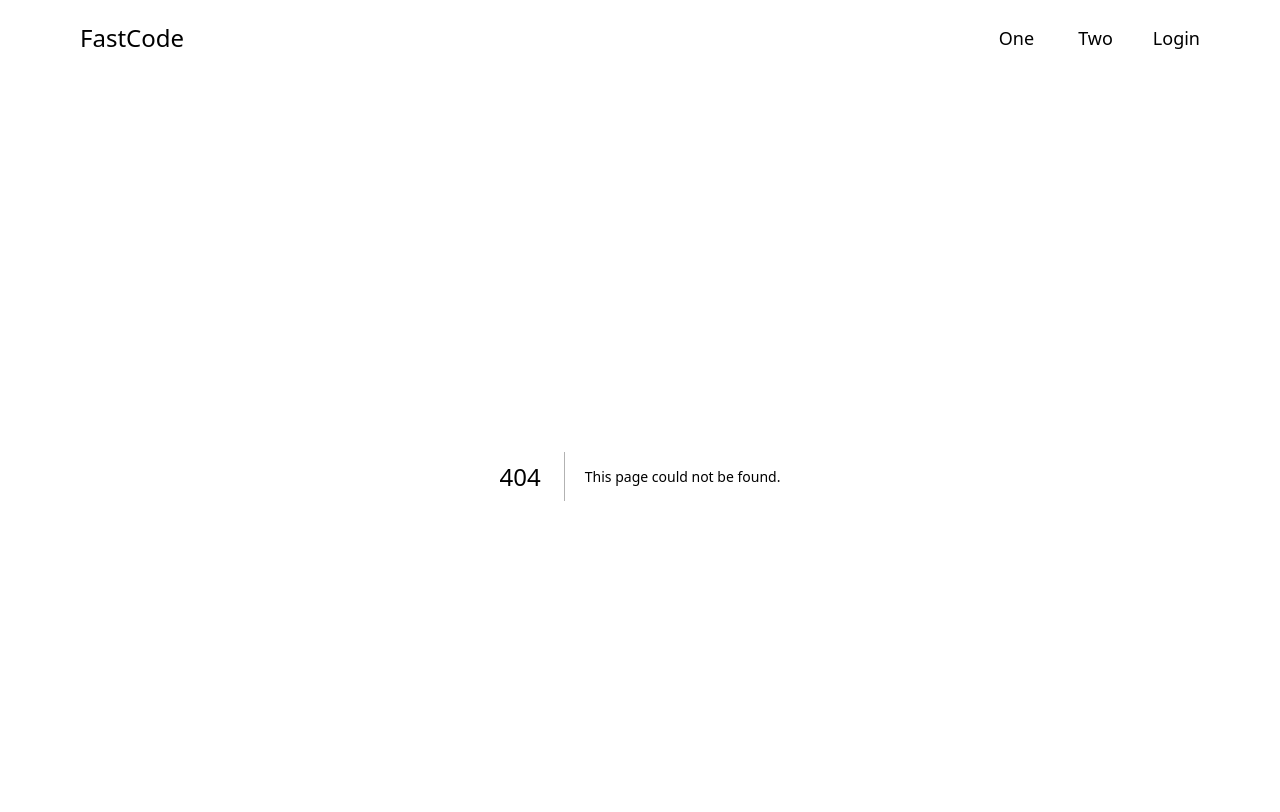
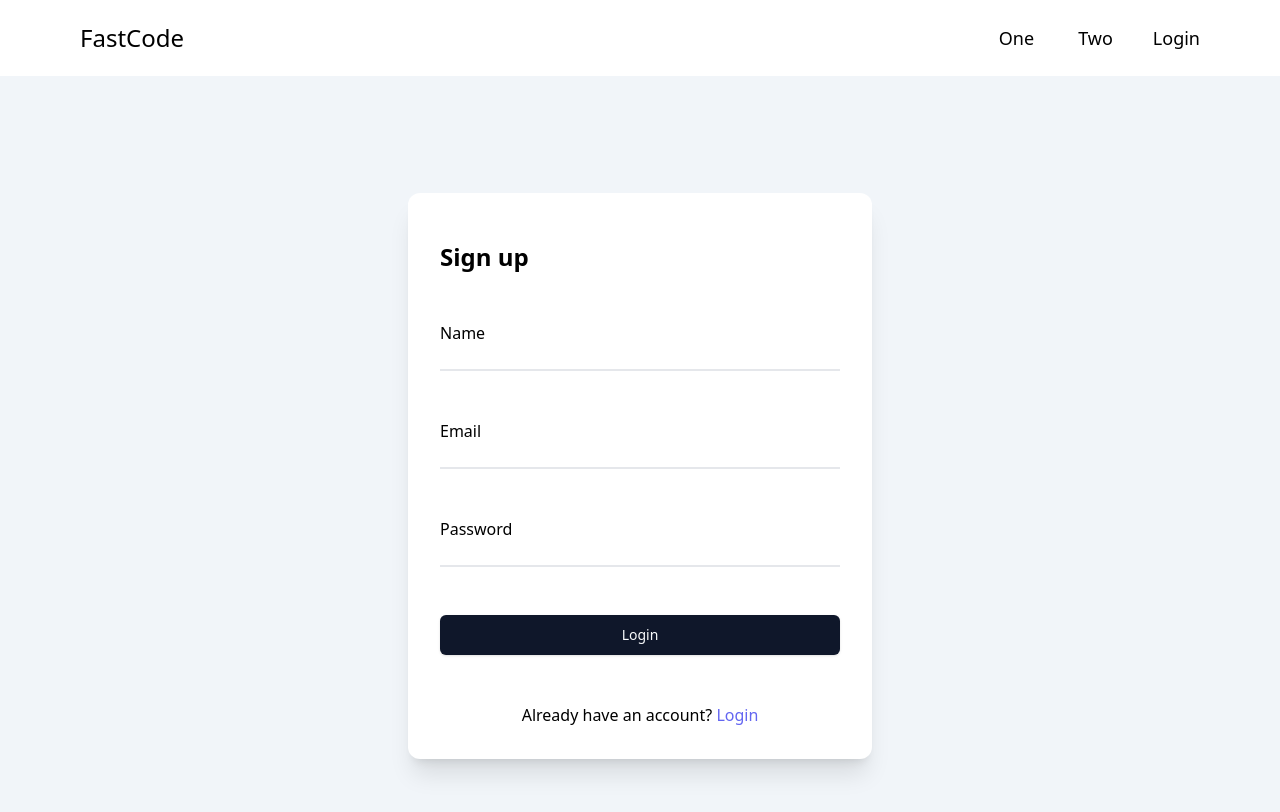
Before and after one commit to saurabhje/FastCode, a Next.js app in the folder Client/: page /register in a window 1280 px wide. Before the commit this address had no page. Shown: the top 812 px of the page. Built offline with nearby package versions, Linux system fonts and the light colour scheme.

Commit message:
Add: login/sign-up forms navbar

```diff
--- /dev/null
+++ b/Client/app/login/loginForm.tsx
@@ -0,0 +1,31 @@
+import { Button } from "@/components/ui/button"
+
+export default function Login(){
+    return(
+        <form className="space-y-12 w-full sm:w-[400px]">
+            <div className="grid w-full items-center gap-1.5">
+                <label htmlFor="email">Email</label>
+                <input
+                    required
+                    id="email"
+                    type="email"
+                    className="w-full border-b-2 border-blue-gray-200 bg-transparent text-blue-gray-700 outline outline-0 transition-all placeholder-shown:border-blue-gray-200 focus:border-gray-900 focus:outline-0 disabled:border-0 disabled:bg-blue-gray-50 duration-300 ease-in-out"
+                 />
+            </div>
+            <div className="grid w-full items-center gap-1.5">
+                <label htmlFor="password">Password</label>
+                <input
+                    required
+                    id="password"
+                    type="password"
+                    className="w-full border-b-2 border-blue-gray-200 bg-transparent text-blue-gray-700 outline outline-0 transition-all placeholder-shown:border-blue-gray-200 focus:border-gray-900 focus:outline-0 disabled:border-0 disabled:bg-blue-gray-50 duration-300 ease-in-out"
+                 />
+            </div>
+            <div className="w-full">
+                <Button className="w-full" size="lg">
+                    Login
+                </Button>
+            </div>
+        </form>
+    )
+}
--- /dev/null
+++ b/Client/app/login/page.tsx
@@ -0,0 +1,18 @@
+import Login from "./loginForm"
+import Link from "next/link"
+export default function LoginPage() {
+    return (
+      <div className="h-screen w-screen flex justify-center items-center bg-slate-100">
+        <div className="sm:shadow-xl px-8 pb-8 pt-12 sm:bg-white rounded-xl space-y-12">
+          <h1 className="font-semibold text-2xl">Login</h1>
+          <Login />
+          <p className="text-center">
+            Need to create an account?{' '}
+            <Link className="text-indigo-500 hover:underline" href="/register">
+              Create Account
+            </Link>{' '}
+          </p>
+        </div>
+      </div>
+    )
+  }
--- a/Client/app/page.tsx
+++ b/Client/app/page.tsx
@@ -11,12 +11,12 @@
   }
 
   return (
-    <main className="px-4 lg:px-20 flex flex-col items-center">
+    <main className="py-4 px-4 lg:px-20 flex flex-col items-center">
       <button
         onClick={handleMode}
-        className="bg-zinc-800 text-white rounded-md p-1"
+        className="bg-zinc-800 text-white rounded-md py-1 w-20"
         >
-          TextCode
+          {mode ==='text' ? 'code' : 'text'}
       </button>
       {mode == 'text'? <RandPhrase /> : <RandCode /> }
     </main>
--- /dev/null
+++ b/Client/app/register/page.tsx
@@ -0,0 +1,18 @@
+import SignUp from "./sinupForm"
+import Link from "next/link"
+export default function SignUpPage() {
+    return (
+      <div className="h-screen w-screen flex justify-center items-center bg-slate-100">
+        <div className="sm:shadow-xl px-8 pb-8 pt-12 sm:bg-white rounded-xl space-y-12">
+          <h1 className="font-semibold text-2xl">Sign up</h1>
+          <SignUp />
+          <p className="text-center">
+            Already have an account?{' '}
+            <Link className="text-indigo-500 hover:underline" href="/login">
+              Login
+            </Link>{' '}
+          </p>
+        </div>
+      </div>
+    )
+  }
--- /dev/null
+++ b/Client/app/register/sinupForm.tsx
@@ -0,0 +1,39 @@
+import { Button } from "@/components/ui/button"
+export default function SignUp(){
+    return(
+        <form className="space-y-12 w-full sm:w-[400px]">
+            <div className="grid w-full gap-1/5">
+                <label htmlFor="name">Name</label>
+                <input
+                    required
+                    id="text"
+                    type="text"
+                    className="w-full border-b-2 border-blue-gray-200 bg-transparent text-blue-gray-700 outline outline-0 transition-all placeholder-shown:border-blue-gray-200 focus:border-gray-900 focus:outline-0 disabled:border-0 disabled:bg-blue-gray-50 duration-300 ease-in-out"
+                />
+            </div>
+            <div className="grid w-full gap-1/5">
+                <label>Email</label>
+                <input
+                    required
+                    id="email"
+                    type="email"
+                    className="w-full border-b-2 border-blue-gray-200 bg-transparent text-blue-gray-700 outline outline-0 transition-all placeholder-shown:border-blue-gray-200 focus:border-gray-900 focus:outline-0 disabled:border-0 disabled:bg-blue-gray-50 duration-300 ease-in-out"
+                />
+            </div>
+            <div className="grid w-full gap-1/5">
+                <label>Password</label>
+                <input
+                    required
+                    id="password"
+                    type="password"
+                    className="w-full border-b-2 border-blue-gray-200 bg-transparent text-blue-gray-700 outline outline-0 transition-all placeholder-shown:border-blue-gray-200 focus:border-gray-900 focus:outline-0 disabled:border-0 disabled:bg-blue-gray-50 duration-300 ease-in-out"
+                />
+            </div>
+            <div className="w-full">
+                <Button className="w-full" size="lg">
+                    Login
+                </Button>
+            </div>
+        </form>
+    )
+}
--- a/Client/components/navbar.tsx
+++ b/Client/components/navbar.tsx
@@ -7,7 +7,7 @@
             <div className="flex items-center gap-10">
                 <a href="#" className="p-1 text-lg no-underline  hover:text-gray-600 hover:underline hover:decoration-2">One</a>
                 <a href="#" className="text-lg no-underline  hover:text-gray-500">Two</a>
-                <a href="#" className="text-lg no-underline  hover:text-gray-600">Login</a>
+                <a href="/login" className="text-lg no-underline  hover:text-gray-600">Login</a>
             </div>
         </nav>
     )
--- /dev/null
+++ b/Client/components/ui/button.tsx
@@ -0,0 +1,57 @@
+import * as React from "react"
+import { Slot } from "@radix-ui/react-slot"
+import { cva, type VariantProps } from "class-variance-authority"
+
+import { cn } from "@/lib/utils"
+
+const buttonVariants = cva(
+  "inline-flex items-center justify-center whitespace-nowrap rounded-md text-sm font-medium transition-colors focus-visible:outline-none focus-visible:ring-1 focus-visible:ring-ring disabled:pointer-events-none disabled:opacity-50",
+  {
+    variants: {
+      variant: {
+        default:
+          "bg-primary text-primary-foreground shadow hover:bg-primary/90",
+        destructive:
+          "bg-destructive text-destructive-foreground shadow-sm hover:bg-destructive/90",
+        outline:
+          "border border-input bg-background shadow-sm hover:bg-accent hover:text-accent-foreground",
+        secondary:
+          "bg-secondary text-secondary-foreground shadow-sm hover:bg-secondary/80",
+        ghost: "hover:bg-accent hover:text-accent-foreground",
+        link: "text-primary underline-offset-4 hover:underline",
+      },
+      size: {
+        default: "h-9 px-4 py-2",
+        sm: "h-8 rounded-md px-3 text-xs",
+        lg: "h-10 rounded-md px-8",
+        icon: "h-9 w-9",
+      },
+    },
+    defaultVariants: {
+      variant: "default",
+      size: "default",
+    },
+  }
+)
+
+export interface ButtonProps
+  extends React.ButtonHTMLAttributes<HTMLButtonElement>,
+    VariantProps<typeof buttonVariants> {
+  asChild?: boolean
+}
+
+const Button = React.forwardRef<HTMLButtonElement, ButtonProps>(
+  ({ className, variant, size, asChild = false, ...props }, ref) => {
+    const Comp = asChild ? Slot : "button"
+    return (
+      <Comp
+        className={cn(buttonVariants({ variant, size, className }))}
+        ref={ref}
+        {...props}
+      />
+    )
+  }
+)
+Button.displayName = "Button"
+
+export { Button, buttonVariants }
--- /dev/null
+++ b/Client/components/ui/input.tsx
@@ -0,0 +1,25 @@
+import * as React from "react"
+
+import { cn } from "@/lib/utils"
+
+export interface InputProps
+  extends React.InputHTMLAttributes<HTMLInputElement> {}
+
+const Input = React.forwardRef<HTMLInputElement, InputProps>(
+  ({ className, type, ...props }, ref) => {
+    return (
+      <input
+        type={type}
+        className={cn(
+          "flex h-10 w-full rounded-md border border-input bg-background px-3 py-2 text-sm ring-offset-background file:border-0 file:bg-transparent file:text-sm file:font-medium placeholder:text-muted-foreground focus-visible:outline-none focus-visible:ring-2 focus-visible:ring-ring focus-visible:ring-offset-2 disabled:cursor-not-allowed disabled:opacity-50",
+          className
+        )}
+        ref={ref}
+        {...props}
+      />
+    )
+  }
+)
+Input.displayName = "Input"
+
+export { Input }
```
